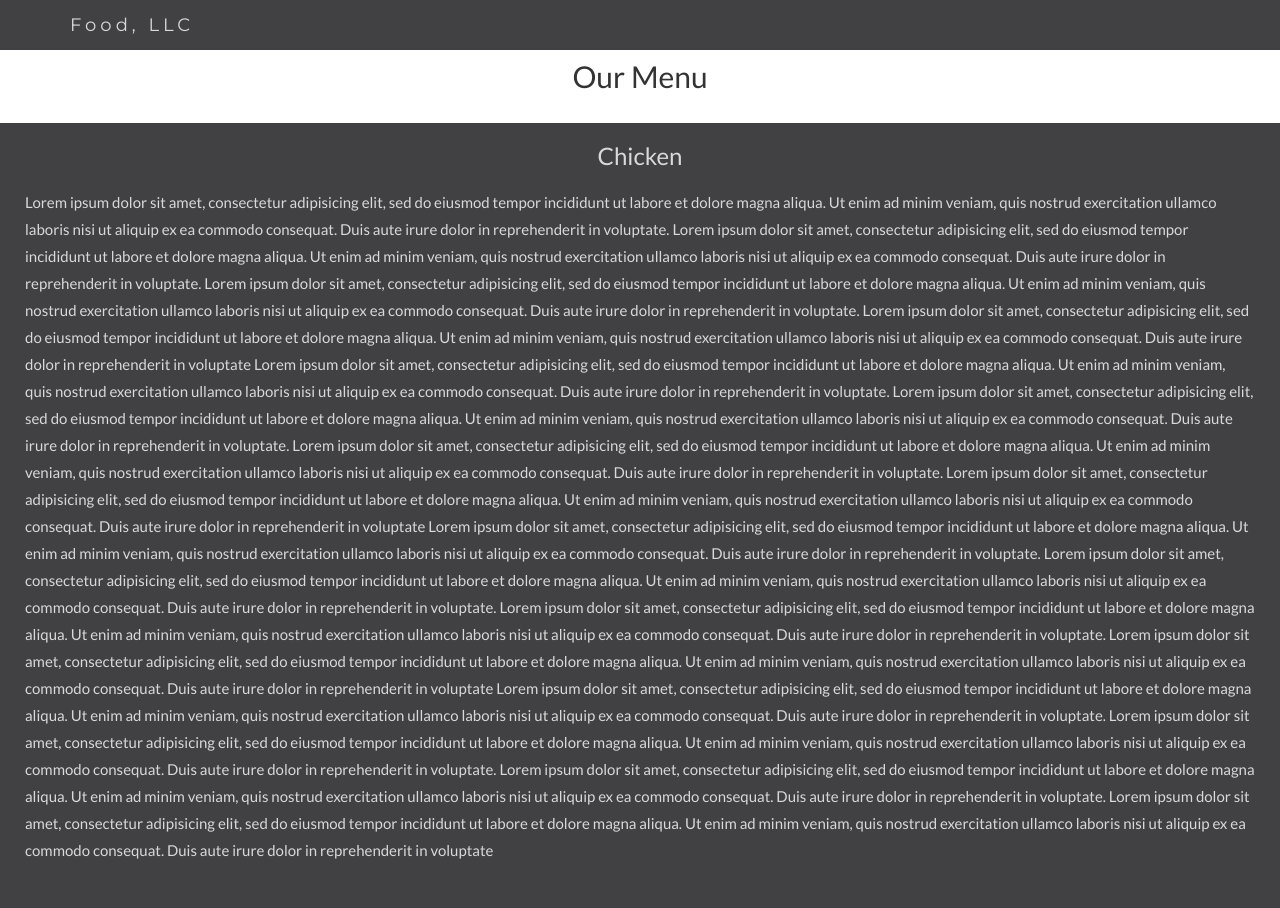
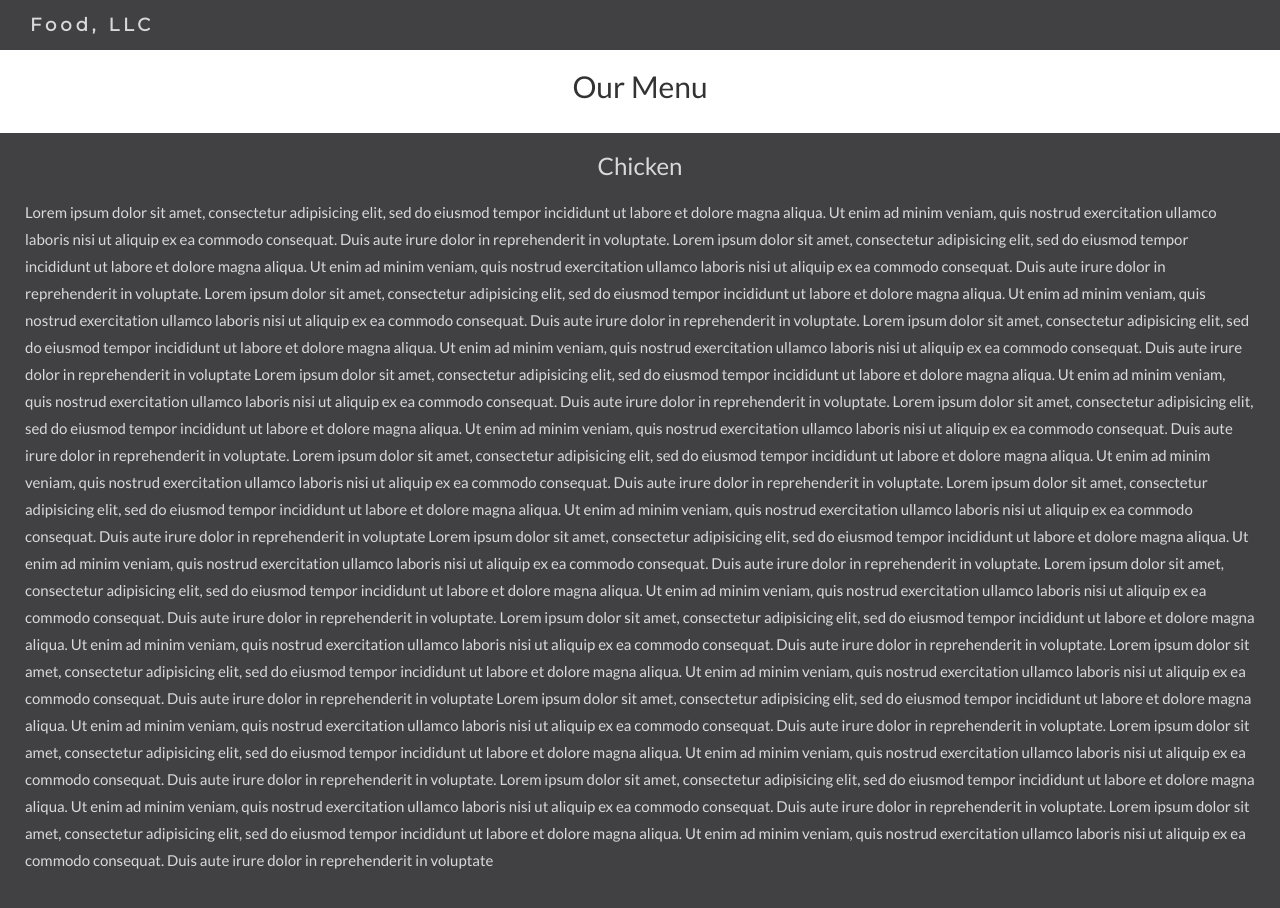
Before and after one commit to ngocpc/coursera, a plain HTML site: page site/module3-solution/index.html in a window 1280 px wide. Shown: the top 908 px of the page. Drawn offline with nearby package versions, Linux system fonts and the light colour scheme.

Commit message:
My second page Module 3

```diff
--- a/site/module3-solution/css/styles.css
+++ b/site/module3-solution/css/styles.css
@@ -1,3 +1,8 @@
+body {
+  font: 400 15px Lato, sans-serif;
+  line-height: 1.8;
+}
+
 /* Add a dark background color with a little bit see-through */
 .navbar {
   margin-bottom: 0;
@@ -7,11 +12,6 @@
   letter-spacing: 4px;
   opacity:0.9;
   font-family: Montserrat, sans-serif;
-}
-
-body {
-    font: 400 15px Lato, sans-serif;
-    line-height: 1.8;
 }
 
 /* Add a gray color to all navbar links */
@@ -25,9 +25,16 @@ body {
   border-color: transparent;
 }
 
+.navbar .navbar-brand {
+  font-weight: bold;
+  position: absolute;
+  left: 30px;
+  .margin-left: 10px;
+}
+
 #main-menu {
   width: 100%;
-  padding-top: 40px;
+  padding-top: 50px;
 }
 
 #chicken-menu {
--- a/site/module3-solution/index.html
+++ b/site/module3-solution/index.html
@@ -31,7 +31,7 @@
         <span class="icon-bar"></span>
         <span class="icon-bar"></span>
       </button>
-      <a class="navbar-brand" href="#">Food, LLC</a>
+      <a class="navbar-brand brand-name" href="#">Food, LLC</a>
     </div>
     <div class="collapse navbar-collapse" id="myNavbar">
       <ul class="nav navbar-nav navbar-right visible-xs">
--- a/site/module3-solution/js/script.js
+++ b/site/module3-solution/js/script.js
@@ -6,14 +6,14 @@ $(document).ready(function(){
     // alert(document.getElementById("main-menu").style.paddingTop);
   });
   $('#myNavbar').on('hidden.bs.collapse', function () {
-    document.getElementById("main-menu").style.paddingTop="40px";
+    document.getElementById("main-menu").style.paddingTop="50px";
     isShow=false;
   });
 })
 
 $( window ).resize(function() {
   if ($( window ).width() > 768) {
-    document.getElementById("main-menu").style.paddingTop="40px";
+    document.getElementById("main-menu").style.paddingTop="50px";
   } else if (isShow==true) {
     document.getElementById("main-menu").style.paddingTop="180px";
   }
```
Lines whose indentation alone changed are shown as unchanged.
